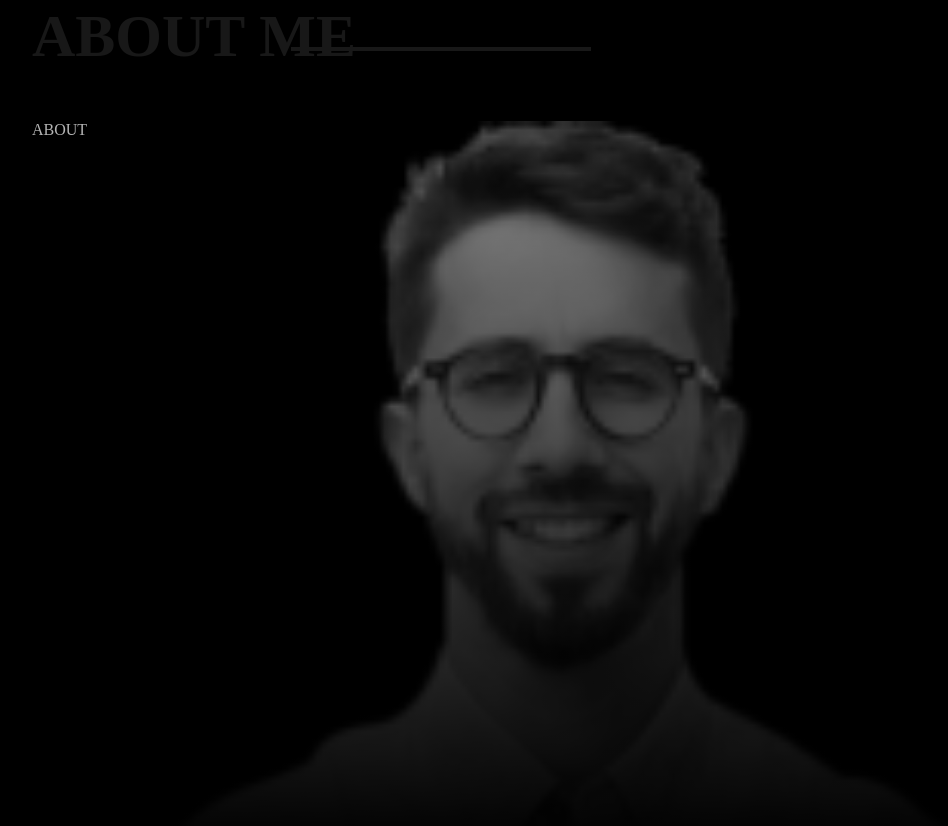
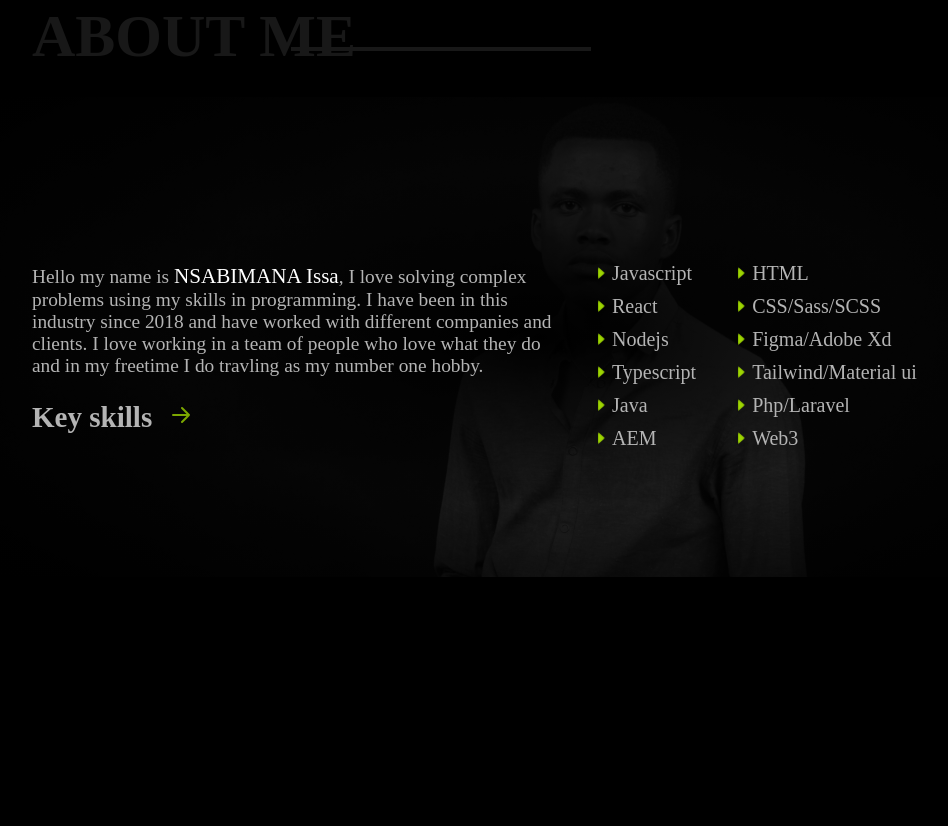
Before and after one commit to BenoitIT/updatedbrand, a Next.js app: page / in a window 1280 px wide. Shown: the part 860-1686 px from the top of the page, without its empty margins (68-1016 px from the left). After the commit the page ends 1461 px from the top, so only its background shows below. Built offline with nearby package versions, Linux system fonts and the light colour scheme.

Commit message:
about section done

```diff
--- a/comps/AboutSection.tsx
+++ b/comps/AboutSection.tsx
@@ -1,8 +1,49 @@
 import { FC } from 'react';
+import Skill from './Skill';
+import Image from 'next/image';
+import ArrowRight from '/public/resources/icons/arrowRight.svg';
 import styles from '../styles/comps/AboutSection.module.scss';
 
 const AboutSection: FC = () => {
-  return <div className={styles.aboutSection}>ABOUT</div>;
+  return (
+    <div className={styles.aboutSection}>
+      <div className={styles.desc}>
+        Hello my name is <span>NSABIMANA Issa</span>, I love solving complex
+        problems using my skills in programming. I have been in this industry
+        since 2018 and have worked with different companies and clients. I love
+        working in a team of people who love what they do and in my freetime I
+        do travling as my number one hobby.
+        <div className='keySkills'>
+          <h2>
+            Key skills{' '}
+            <span>
+              <Image src={ArrowRight} alt='down icon' />
+            </span>
+          </h2>
+        </div>
+      </div>
+      <div className={styles.right}>
+        <div className={styles.rightContainer}>
+          <div>
+            <Skill skill='Javascript' />
+            <Skill skill='React' />
+            <Skill skill='Nodejs' />
+            <Skill skill='Typescript' />
+            <Skill skill='Java' />
+            <Skill skill='AEM' />
+          </div>
+          <div>
+            <Skill skill='HTML' />
+            <Skill skill='CSS/Sass/SCSS' />
+            <Skill skill='Figma/Adobe Xd' />
+            <Skill skill='Tailwind/Material ui' />
+            <Skill skill='Php/Laravel' />
+            <Skill skill='Web3' />
+          </div>
+        </div>
+      </div>
+    </div>
+  );
 };
 
 export default AboutSection;
--- a/comps/HomeSection.tsx
+++ b/comps/HomeSection.tsx
@@ -25,7 +25,7 @@ const HomeSection: FC = () => {
         </div>
       </div>
       <div className={`${styles.downIcon}`}>
-        <Image src={DOWN} alt='issa' />
+        <Image src={DOWN} alt='down icon' />
       </div>
     </div>
   );
--- /dev/null
+++ b/comps/Skill.tsx
@@ -0,0 +1,21 @@
+import { FC } from 'react';
+import styles from '../styles/comps/skill.module.scss';
+import Image from 'next/image';
+import DOWN from '/public/resources/icons/downIcon.svg';
+
+interface props {
+  skill: string;
+}
+
+const Skill: FC<props> = ({ skill }) => {
+  return (
+    <div className={`${styles.skill}`}>
+      <div className={styles.label}>
+        <Image src={DOWN} alt='down icon' />
+      </div>
+      <p>{skill}</p>
+    </div>
+  );
+};
+
+export default Skill;
--- a/styles/comps/AboutSection.module.scss
+++ b/styles/comps/AboutSection.module.scss
@@ -2,13 +2,56 @@
 @import '../mixinis';
 
 .aboutSection {
-  min-height: 91vh;
-  filter: grayscale(100%);
+  min-height: 60vh;
+  display: flex;
+  justify-content: space-between;
+  position: relative;
+  gap: 32px;
+  align-items: center;
   &::before {
-    background-color: black;
+    content: '';
+    width: 100%;
+    height: 100%;
+    position: absolute;
+    left: -3%;
+    top: -5%;
+    background: radial-gradient(
+        rgb(0, 0, 0),
+        rgba(0, 0, 0, 0.877),
+        rgb(0, 0, 0)
+      ),
+      url('../../public/resources/images/issaAbout.jpg');
+    filter: grayscale(100%);
+    background-size: cover;
+    background-repeat: no-repeat;
   }
-  background-color: green;
-  background: linear-gradient(0deg, rgba(0, 0, 0), rgba(0, 0, 0, 0.4)),
-    url(../../public/resources/images/pic.png);
-  background-size: cover;
+  .desc {
+    width: 100%;
+    z-index: 2;
+    h2 {
+      width: 100%;
+      margin-left: auto;
+      span {
+        margin-left: 10px;
+      }
+    }
+  }
+  span {
+    font-size: 1.2rem;
+    color: white;
+  }
+  @include mobile-l {
+    flex-direction: column;
+    justify-content: unset;
+  }
+  .right {
+    z-index: 2;
+    width: 100%;
+    .rightContainer {
+      width: 100%;
+      display: flex;
+      margin-left: auto;
+      gap: 32px;
+    }
+  }
 }
--- /dev/null
+++ b/styles/comps/skill.module.scss
@@ -0,0 +1,18 @@
+@import '../variables';
+@import '../mixinis';
+
+.skill {
+  display: flex;
+  align-items: center;
+  margin-bottom: 10px;
+  .label {
+    height: 14px;
+    width: 14px;
+    transform: rotate(-90deg);
+  }
+  p {
+    margin: 0;
+    margin-left: 10px;
+    font-size: 20px;
+  }
+}
--- a/styles/globals.scss
+++ b/styles/globals.scss
@@ -7,6 +7,7 @@ body {
   margin: 0;
   font-family: $font-normal;
   background: $dark-1;
+  font-size: 1.1rem;
 }
 
 a {
```
Also changed, not shown: public/resources/icons/arrowRight.svg (added), public/resources/images/issaAbout.jpg (added).
